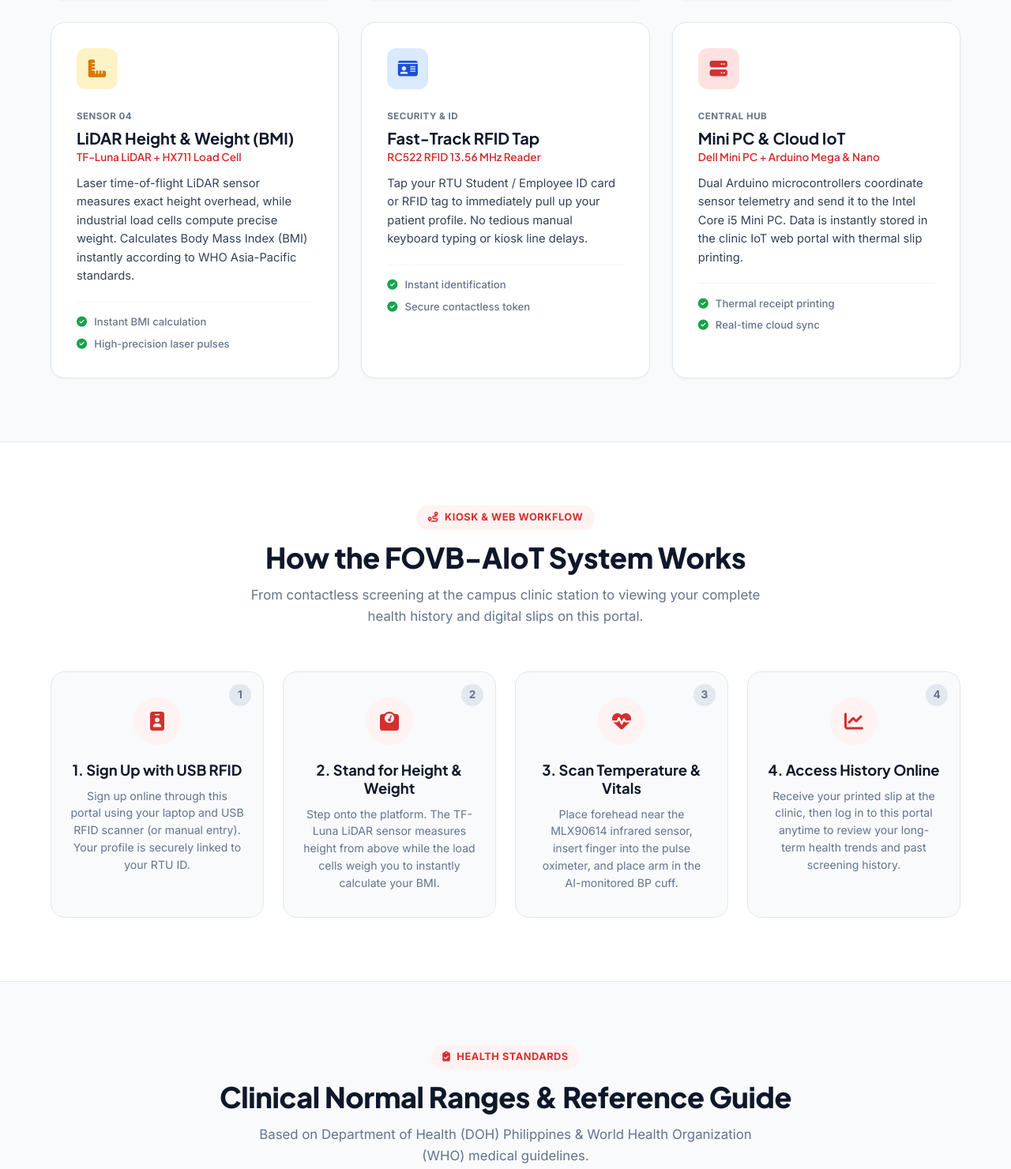
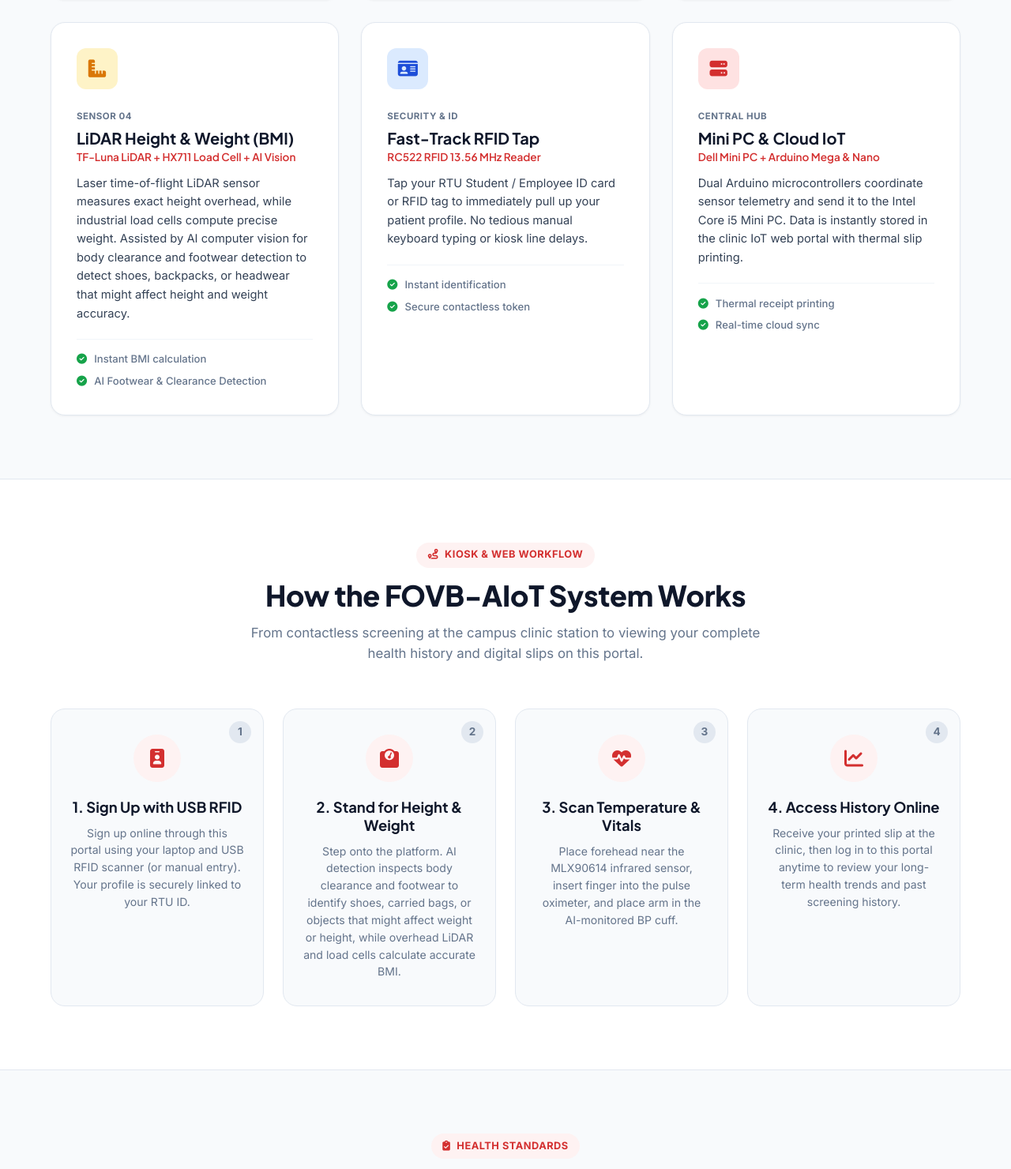
Before and after one commit to sondre01/fovb-aiot, a Flask app: page / in a window 1280 px wide. Shown: the part 2283-3763 px from the top of the page at 79% size. Run offline with Flask 2, Linux system fonts and the light colour scheme; data comes from the database, SQL or seed files in the repository.

Commit message:
feat(vision): add AI body clearance and footwear detection to kiosk workflow and docs

```diff
--- a/instructions.html
+++ b/instructions.html
@@ -93,6 +93,7 @@
                             </div>
                             <p>Step onto the center of the base weight scale platform. Stand upright with your head level and back straight.</p>
                             <ul class="step-checklist">
+                                <li><i class="fas fa-check"></i> <strong>AI Body Clearance &amp; Footwear Detection:</strong> The kiosk AI camera inspects body clearance to detect footwear, heavy jackets, or carried bags that might affect height or weight accuracy.</li>
                                 <li><i class="fas fa-check"></i> The overhead <strong>TF-Luna LiDAR laser sensor</strong> will measure your height in seconds.</li>
                                 <li><i class="fas fa-check"></i> The four precision <strong>load cells</strong> determine your weight and auto-compute your Asia-Pacific BMI.</li>
                             </ul>
--- a/templates/index.html
+++ b/templates/index.html
@@ -185,15 +185,15 @@
                     <i class="fas fa-ruler-combined"></i>
                 </div>
                 <span class="sensor-chip">Sensor 04</span>
-                <h3>LiDAR Height & Weight (BMI)</h3>
-                <h4 class="sensor-model">TF-Luna LiDAR + HX711 Load Cell</h4>
+                <h3>LiDAR Height &amp; Weight (BMI)</h3>
+                <h4 class="sensor-model">TF-Luna LiDAR + HX711 Load Cell + AI Vision</h4>
                 <p>
                     Laser time-of-flight LiDAR sensor measures exact height overhead, while industrial load cells compute precise weight.
-                    Calculates Body Mass Index (BMI) instantly according to WHO Asia-Pacific standards.
+                    Assisted by AI computer vision for body clearance and footwear detection to detect shoes, backpacks, or headwear that might affect height and weight accuracy.
                 </p>
                 <div class="sensor-spec">
                     <span><i class="fas fa-check-circle"></i> Instant BMI calculation</span>
-                    <span><i class="fas fa-check-circle"></i> High-precision laser pulses</span>
+                    <span><i class="fas fa-check-circle"></i> AI Footwear &amp; Clearance Detection</span>
                 </div>
             </div>
 
@@ -260,8 +260,8 @@
             <div class="step-card">
                 <div class="step-number">2</div>
                 <div class="step-icon"><i class="fas fa-weight-scale"></i></div>
-                <h3>2. Stand for Height & Weight</h3>
-                <p>Step onto the platform. The TF-Luna LiDAR sensor measures height from above while the load cells weigh you to instantly calculate your BMI.</p>
+                <h3>2. Stand for Height &amp; Weight</h3>
+                <p>Step onto the platform. AI detection inspects body clearance and footwear to identify shoes, carried bags, or objects that might affect weight or height, while overhead LiDAR and load cells calculate accurate BMI.</p>
             </div>
 
             <!-- Step 3 -->
--- a/templates/instructions.html
+++ b/templates/instructions.html
@@ -67,6 +67,7 @@
                         Step onto the center of the base weight scale platform. Stand upright with your head level and back straight.
                     </p>
                     <ul class="step-checklist">
+                        <li><i class="fas fa-check"></i> <strong>AI Body Clearance &amp; Footwear Detection:</strong> The kiosk AI camera inspects body clearance to detect footwear, heavy jackets, or carried bags that might affect height or weight accuracy.</li>
                         <li><i class="fas fa-check"></i> The overhead <strong>TF-Luna LiDAR laser sensor</strong> will measure your height in seconds.</li>
                         <li><i class="fas fa-check"></i> The four precision <strong>load cells</strong> determine your weight and auto-compute your Asia-Pacific BMI.</li>
                     </ul>
```
Also changed, not shown: about.html (+5 -4 lines), index.html (+4 -4 lines), templates/about.html (+5 -4 lines), README.md.
